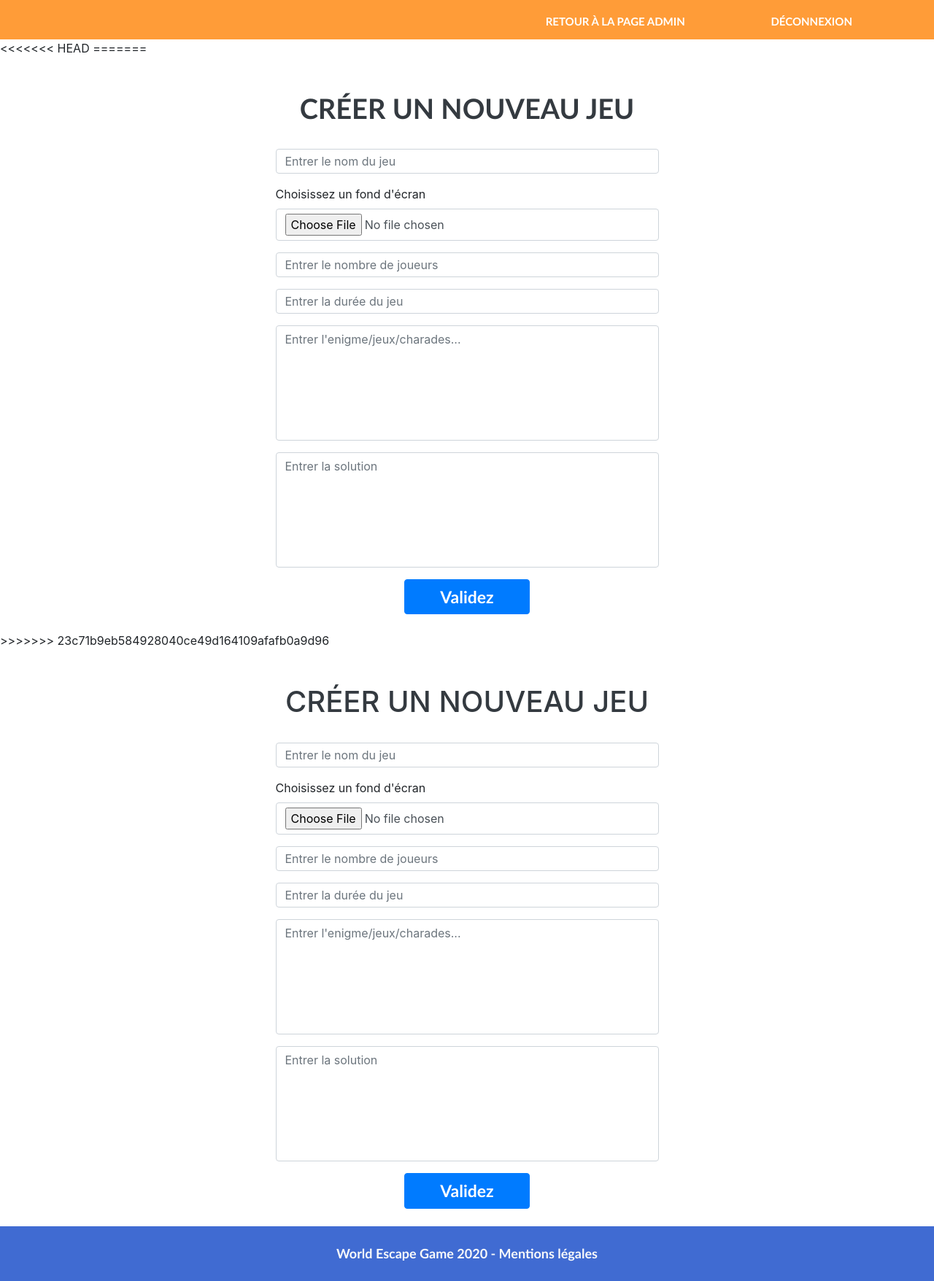
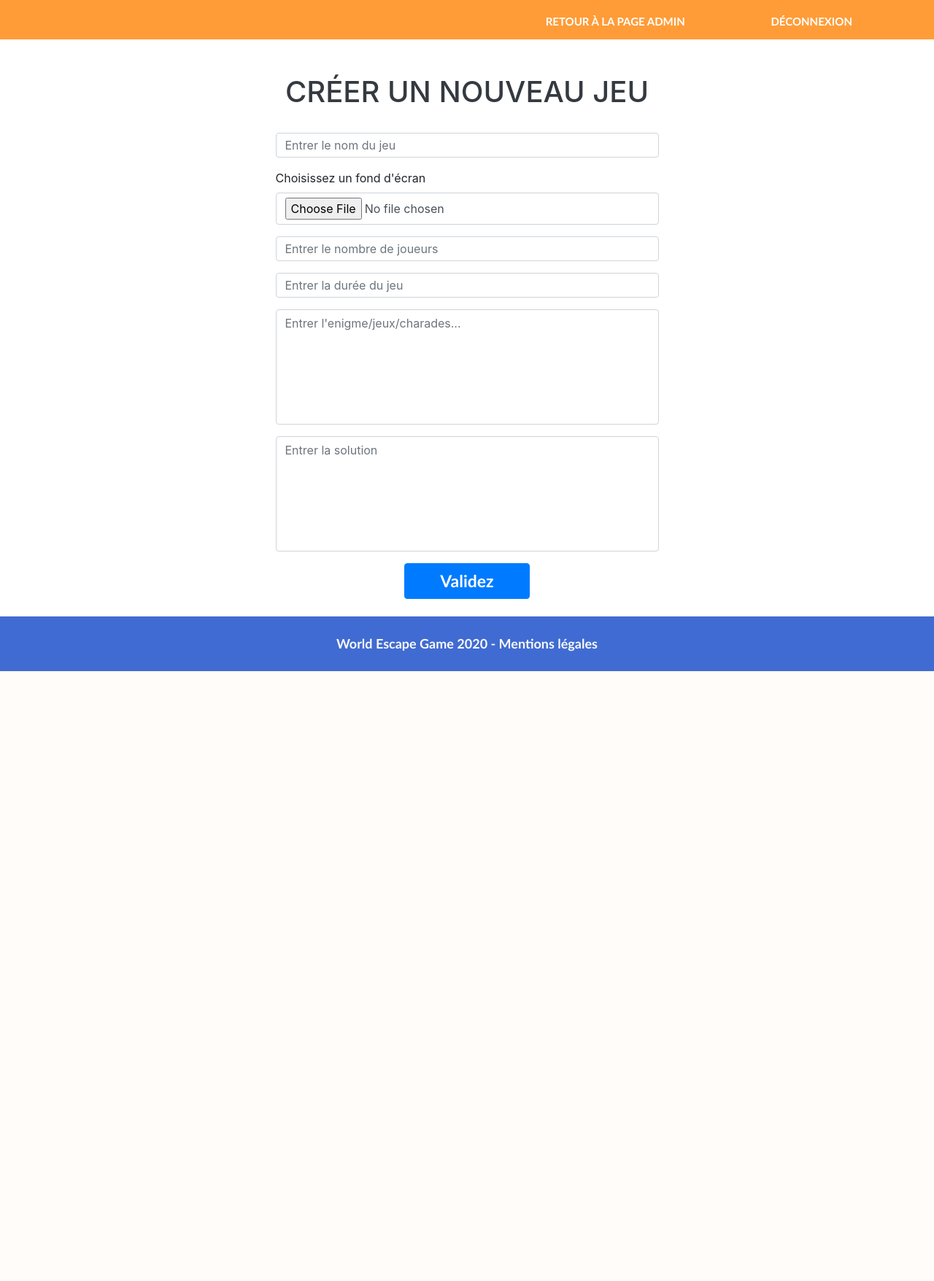
Before and after one commit to francois-simao/escape-game, a PHP site: page /add_game.php in a window 1280 px wide. Shown: the whole page at 73% size. After the commit the page ends 920 px from the top, so only its background shows below. Run offline with PHP 8.4, Linux system fonts and the light colour scheme; some libraries are stand-ins or nearby versions.

Commit message:
modifications

```diff
--- a/add_game.php
+++ b/add_game.php
@@ -53,49 +53,6 @@ include 'connection_database.php';
     </div>
 
 
-<<<<<<< HEAD
-=======
-<!-- formulaire-->
-            <div class="container-fluid p-0 ">
-                <div class="container">
-                    <div class="row">
-                        <div class="col-12">
-                                <h1 class="text-dark title-form text-uppercase text-center pb-md-4 pt-md-5 pb-xl-4 pt-xl-5">Créer un nouveau jeu</h1>
-                                <div class="d-flex justify-content-center">
-                                    <div class="col-12 col-sm-12 col-md-6 col-lg-6 col-xl-6">
-                                        <form action="" method="POST" enctype="multipart/form-data">
-                                            <div class="form-group">
-                                                <input type="text" class="form-control h-100"  placeholder="Entrer le nom du jeu" name ="name" required>
-                                            </div>
-                                            <div class="form-group">
-                                                <label name="img-card-game">Choisissez un fond d'écran </label>
-                                                <input type="file" class="form-control h-100" name="image">
-                                            </div>
-                                            <div class="form-group">
-                                                <input type="number" class="form-control h-100" placeholder="Entrer le nombre de joueurs" name="number" required>
-                                            </div>
-                                            <div class="form-group">
-                                                <input type="number" class="form-control h-100" placeholder="Entrer la durée du jeu" name="duration" required>
-                                            </div>
-                                            <div class="form-group">
-                                                <textarea class="form-control" placeholder="Entrer l'enigme/jeux/charades..." rows="6" name="enigma" required></textarea>
-                                            </div>
-                                            <div class="form-group">
-                                                <textarea class="form-control" placeholder="Entrer la solution" rows="6" name="solution" required></textarea>
-                                            </div>
-                                            <div class="d-flex justify-content-center">
-                                                <button type="submit" class="btn-add-game btn btn-primary mb-4 px-5" name="ajouter">Validez</button>
-                                            </div>
-                                        </form>
-                                    </div>
-                                </div>
-                        </div>
-                    </div>
-                </div>
-            </div>
-</div>
-
->>>>>>> 23c71b9eb584928040ce49d164109afafb0a9d96
 
 <!-- traitement du formulaire-->
 <?php
--- a/style.css
+++ b/style.css
@@ -1,5 +1,5 @@
 body, html{margin: 0; padding: 0; height: 100%;}
-
+.bg-light{background-color: white!important;}
 /**************** BACKGROUND ****************/
 .bg-header{background-image: url('img/img-header-01.jpg');width: 100%; height: 100vh; background-repeat: no-repeat; background-size: cover; position: relative;}
 .create-game{background-image: url('img/img-create-game.jpg'); background-position: center; background-repeat: no-repeat; background-size: cover; width: 100%; height: 100%; position: relative;}
@@ -51,7 +51,7 @@ body, html{margin: 0; padding: 0; height: 100%;}
 .form-control{height: 29px;}
 input{border: none; outline: none;}
 textarea{resize: none; outline: none;}
-.input-game-admin{display: flex; justify-content: space-between;}
+.input-game-admin{display: flex; justify-content: space-around;}
 
 .foo{ display: inline-block; vertical-align: middle;}
 .rectangle-left, .rectangle-right { height: 31px; width: 360px; margin-top: 65px;}
@@ -183,7 +183,7 @@ ul{padding: 0;}
 
 /**************** FORMS ****************/
 .input-game-admin{display: flex; flex-direction: column; align-items: center;}
-.input-number-admin, .input-time-admin{width: 50%; text-align: center;}
+
 }
 
 
```
Also changed, not shown: edit_game.php (+9 -18 lines), registration_admin.php (+0 -8 lines).
